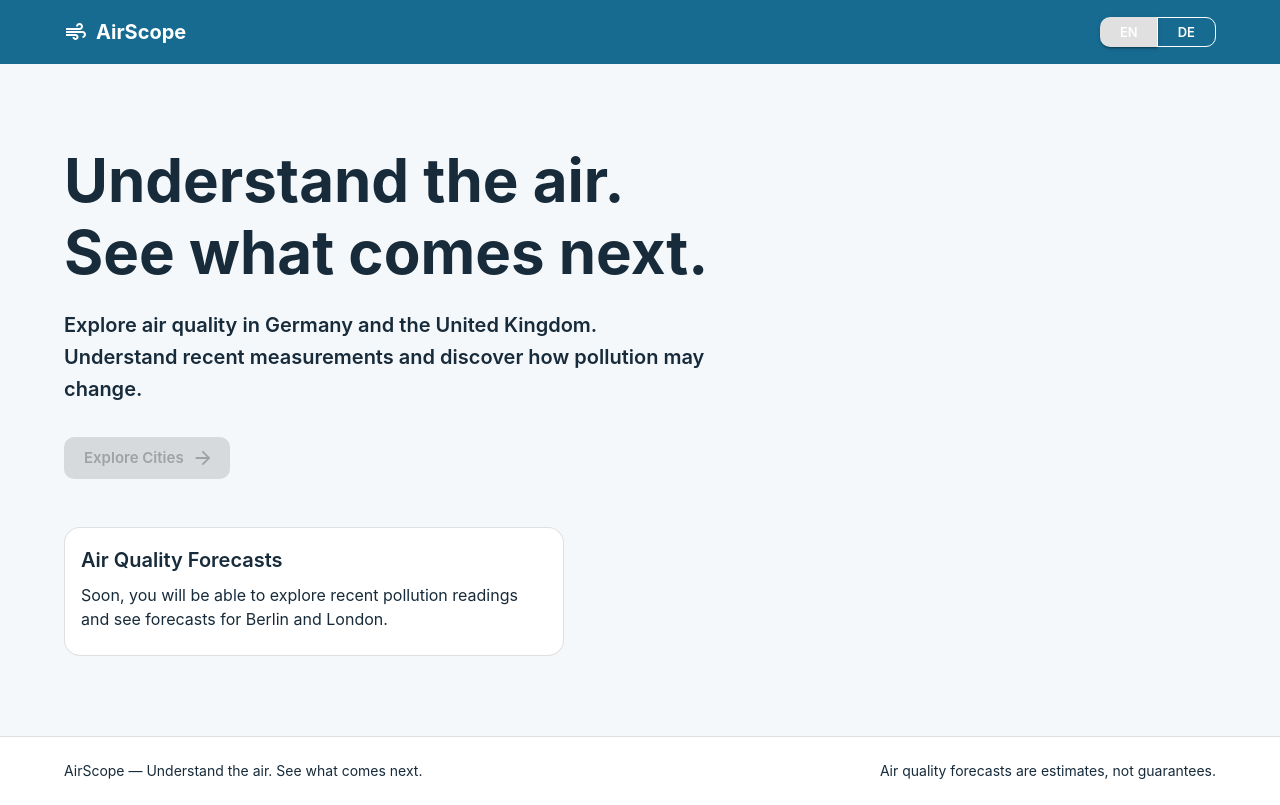
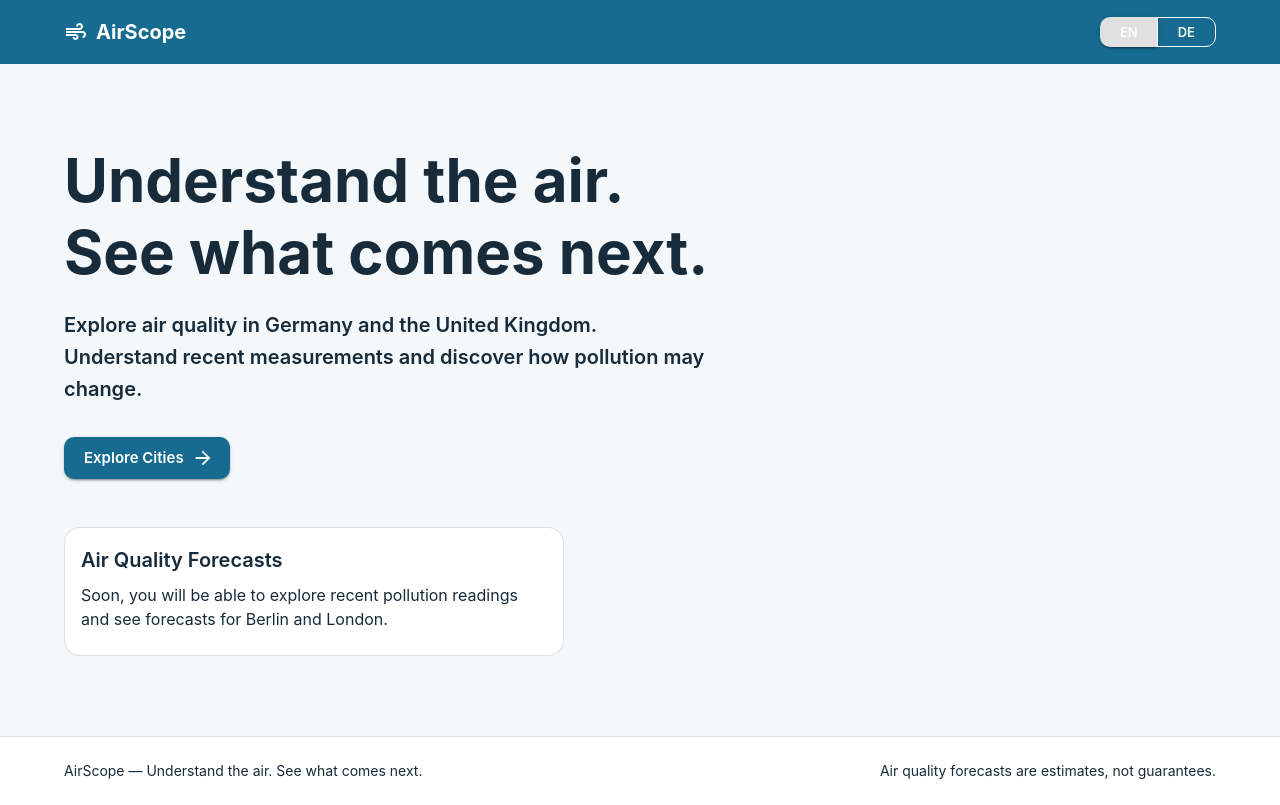
Before and after one commit to nikdc03x-coder/AirScope, a React (Vite) app in the folder frontend/: page / in a window 1280 px wide. Built offline with nearby package versions, Linux system fonts and the light colour scheme.

Commit message:
feat(ui): connect homepage to cities explorer

```diff
--- a/frontend/src/pages/HomePage.tsx
+++ b/frontend/src/pages/HomePage.tsx
@@ -10,6 +10,7 @@ import {
 
 import ArrowForwardIcon from "@mui/icons-material/ArrowForward";
 import { useTranslation } from "react-i18next";
+import { Link as RouterLink } from "react-router";
 
 // AirScope | nik
 // HomePage contains the content shown on our landing page.
@@ -45,12 +46,16 @@ function HomePage() {
           {t("hero.description")}
         </Typography>
 
-        {/* This button will open the city explorer later. */}
+        {/* AirScope | nik
+            Navigate to the Cities page using React Router.
+            The page changes without a full browser reload.
+        */}
         <Button
+          component={RouterLink}
+          to="/cities"
           variant="contained"
           size="large"
           endIcon={<ArrowForwardIcon />}
-          disabled
         >
           {t("hero.explore")}
         </Button>
```
